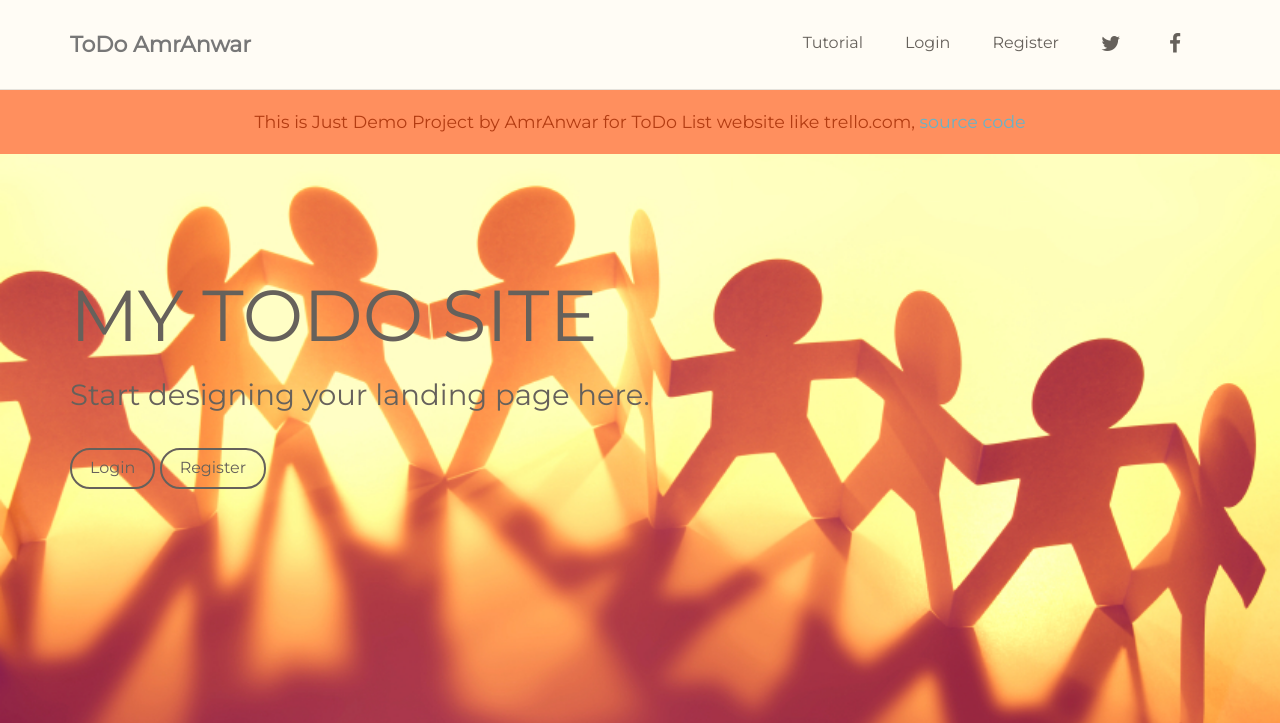
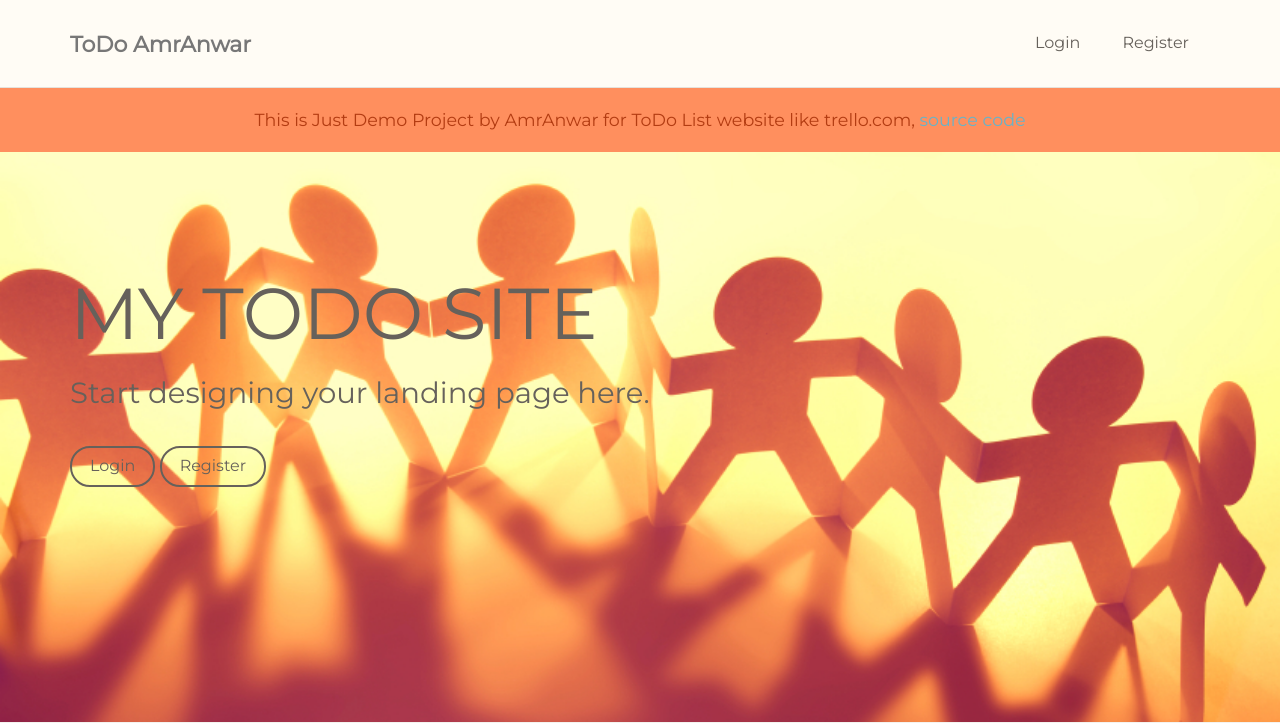
Before and after one commit to AmrAnwar/ToDoList_Django_Project, a Django app: page / in a window 1280 px wide. Shown: the top 723 px of the page. Run offline with Django 3.2, Linux system fonts and the light colour scheme; some libraries are stand-ins or nearby versions.

Commit message:
update nav-bar base.html

```diff
--- a/todo/templates/base.html
+++ b/todo/templates/base.html
@@ -68,9 +68,6 @@
             </ul>
 
             <ul class="nav navbar-nav navbar-right">
-                <li>
-                    <a href="#" class="btn btn-simple">Tutorial</a>
-                </li>
                 {% if request.user.is_authenticated %}
                     <li>
                         <a class="btn btn-simple" href="{% url "logout" %}">Logout</a>
@@ -83,13 +80,6 @@
                         <a class="btn btn-simple" href="{% url "register" %}">Register</a>
                     </li>
                 {% endif %}
-
-                <li>
-                    <a href="#" target="_blank" class="btn btn-simple"><i class="fa fa-twitter"></i></a>
-                </li>
-                <li>
-                    <a href="#" target="_blank" class="btn btn-simple"><i class="fa fa-facebook"></i></a>
-                </li>
             </ul>
         </div><!-- /.navbar-collapse -->
     </div><!-- /.container-->
```
